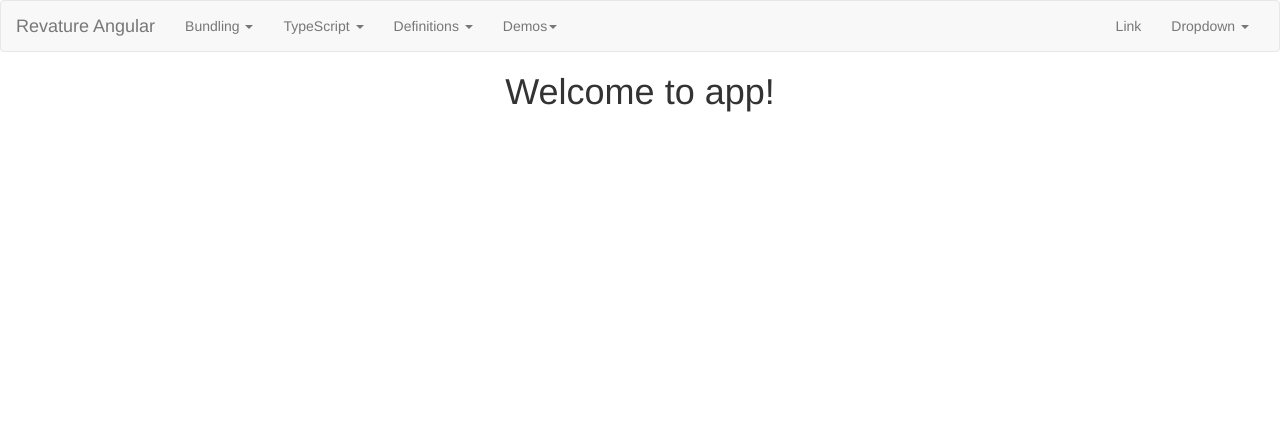
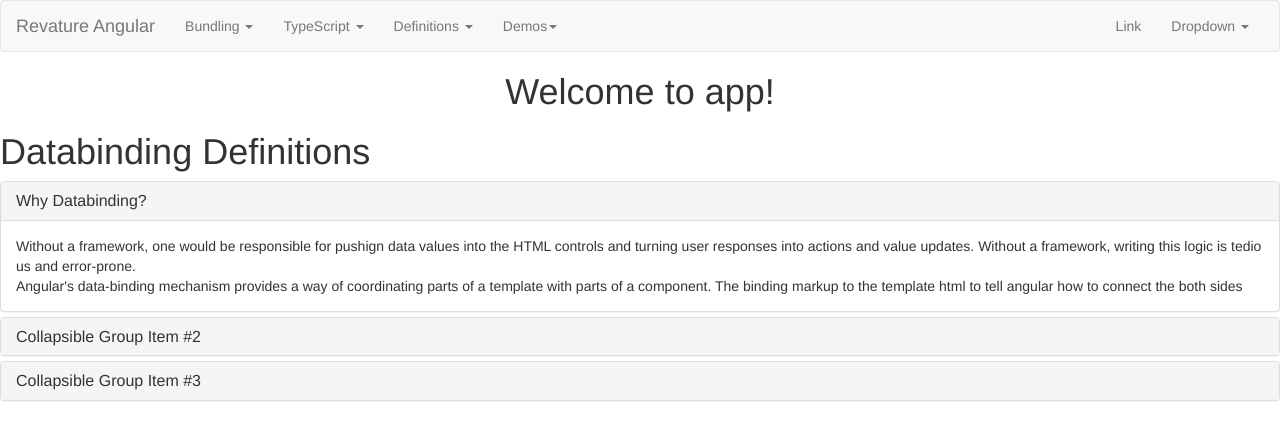
Before and after one commit to revaturelabs/AngularInfoProject, an Angular app: page /definitions/databinding in a window 1280 px wide. Before the commit this address led to /. Shown: the top 440 px of the page. Built offline with nearby package versions, Linux system fonts and the light colour scheme.

Commit message:
created databinding module and goat routing module. changed goat routing module to make merge conflicts

```diff
--- a/src/app/components/definitions/databindingdefinition/databindingdefinition.component.html
+++ b/src/app/components/definitions/databindingdefinition/databindingdefinition.component.html
@@ -1,3 +1,50 @@
-<p>
-  databindingdefinition works!
-</p>
+<h1>Databinding Definitions</h1>
+
+<div class="panel-group" id="accordion" role="tablist" aria-multiselectable="true">
+  <div class="panel panel-default">
+    <div class="panel-heading" role="tab" id="headingOne">
+      <h4 class="panel-title">
+        <a role="button" data-toggle="collapse" data-parent="#accordion" href="#collapseOne" aria-expanded="true" aria-controls="collapseOne">
+          Why Databinding?
+        </a>
+      </h4>
+    </div>
+    <div id="collapseOne" class="panel-collapse collapse in" role="tabpanel" aria-labelledby="headingOne">
+      <div class="panel-body">
+        Without a framework, one would be responsible for pushign data values into the HTML controls and turning user responses into
+        actions and value updates. Without a framework, writing this logic is tedious and error-prone. <br>
+        Angular's data-binding mechanism provides a way of coordinating parts of a template with parts of a component.
+        The binding markup to the template html to tell angular how to connect the both sides <br>
+
+      </div>
+    </div>
+  </div>
+  <div class="panel panel-default">
+    <div class="panel-heading" role="tab" id="headingTwo">
+      <h4 class="panel-title">
+        <a class="collapsed" role="button" data-toggle="collapse" data-parent="#accordion" href="#collapseTwo" aria-expanded="false" aria-controls="collapseTwo">
+          Collapsible Group Item #2
+        </a>
+      </h4>
+    </div>
+    <div id="collapseTwo" class="panel-collapse collapse" role="tabpanel" aria-labelledby="headingTwo">
+      <div class="panel-body">
+        Anim pariatur cliche reprehenderit, enim eiusmod high life accusamus terry richardson ad squid. 3 wolf moon officia aute, non cupidatat skateboard dolor brunch. Food truck quinoa nesciunt laborum eiusmod. Brunch 3 wolf moon tempor, sunt aliqua put a bird on it squid single-origin coffee nulla assumenda shoreditch et. Nihil anim keffiyeh helvetica, craft beer labore wes anderson cred nesciunt sapiente ea proident. Ad vegan excepteur butcher vice lomo. Leggings occaecat craft beer farm-to-table, raw denim aesthetic synth nesciunt you probably haven't heard of them accusamus labore sustainable VHS.
+      </div>
+    </div>
+  </div>
+  <div class="panel panel-default">
+    <div class="panel-heading" role="tab" id="headingThree">
+      <h4 class="panel-title">
+        <a class="collapsed" role="button" data-toggle="collapse" data-parent="#accordion" href="#collapseThree" aria-expanded="false" aria-controls="collapseThree">
+          Collapsible Group Item #3
+        </a>
+      </h4>
+    </div>
+    <div id="collapseThree" class="panel-collapse collapse" role="tabpanel" aria-labelledby="headingThree">
+      <div class="panel-body">
+        Anim pariatur cliche reprehenderit, enim eiusmod high life accusamus terry richardson ad squid. 3 wolf moon officia aute, non cupidatat skateboard dolor brunch. Food truck quinoa nesciunt laborum eiusmod. Brunch 3 wolf moon tempor, sunt aliqua put a bird on it squid single-origin coffee nulla assumenda shoreditch et. Nihil anim keffiyeh helvetica, craft beer labore wes anderson cred nesciunt sapiente ea proident. Ad vegan excepteur butcher vice lomo. Leggings occaecat craft beer farm-to-table, raw denim aesthetic synth nesciunt you probably haven't heard of them accusamus labore sustainable VHS.
+      </div>
+    </div>
+  </div>
+</div>
```
Also changed, not shown: src/app/goat-routing.module.ts (+7 -6 lines).
